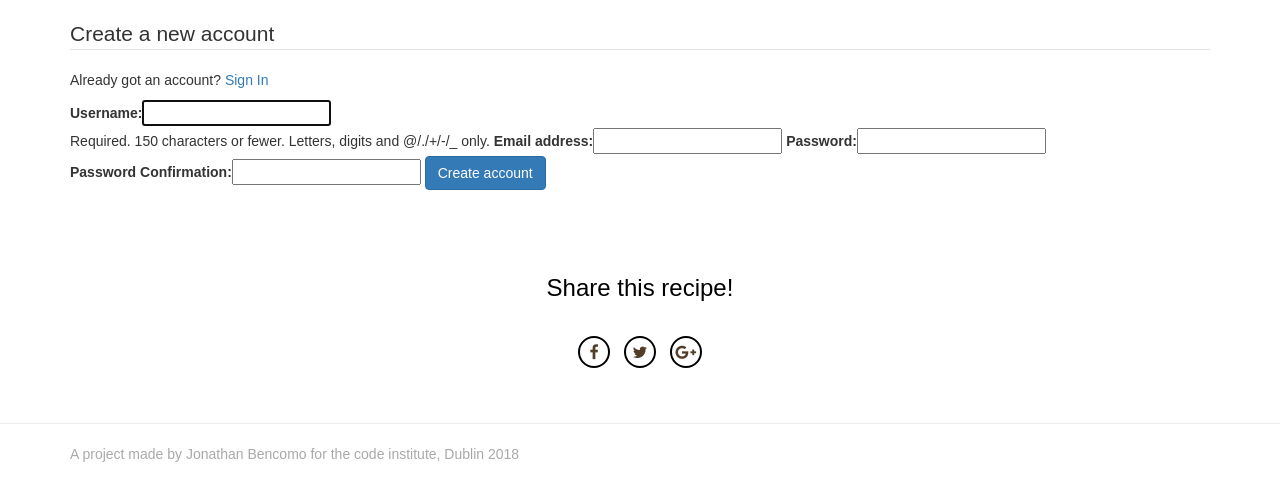
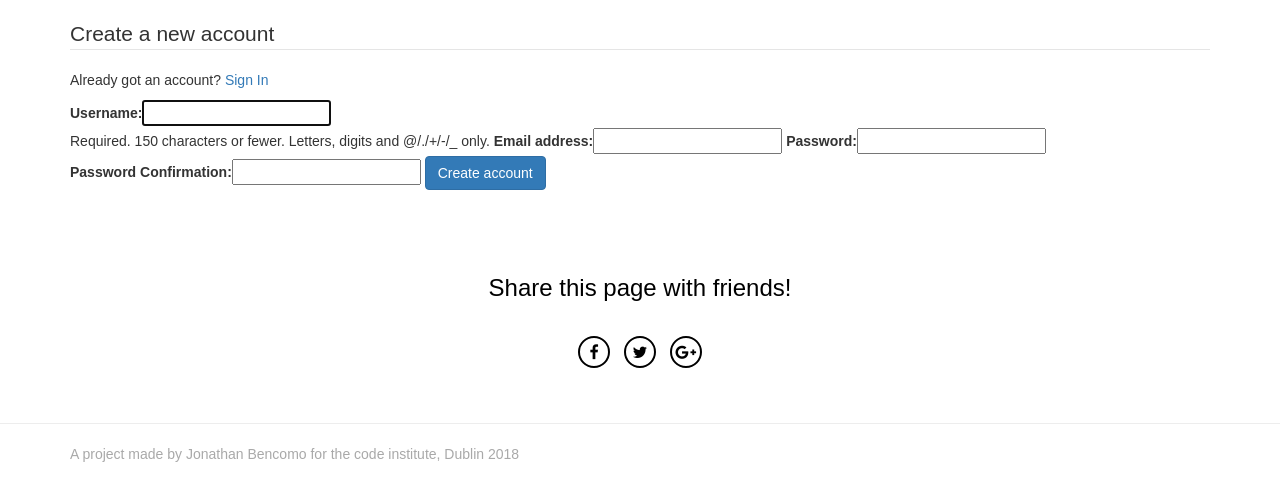
Before and after one commit to Bencomo/irishdeals, a Django app: page /accounts/register/ in a window 1280 px wide. Shown: the part 127-628 px from the top of the page. Run offline with Django 3.2, Linux system fonts and the light colour scheme; some libraries are stand-ins or nearby versions.

```diff
--- a/static/css/custom.css
+++ b/static/css/custom.css
@@ -85,7 +85,7 @@ caption p {
     height: 32px;
     border: 2px solid #000000;
     border-radius: 50%;
-    color: #513d28;
+    color: #000000;
     margin: 5px;
   }
 
--- a/templates/base.html
+++ b/templates/base.html
@@ -71,7 +71,7 @@
     <section class="social-form">
         <div class="container follow-us-container">
             <div class="text-center follow-us">
-                <h3>Share this recipe!</h3>
+                <h3>Share this page with friends!</h3>
             </div>
             <br />
             <div class="text-center">
```
